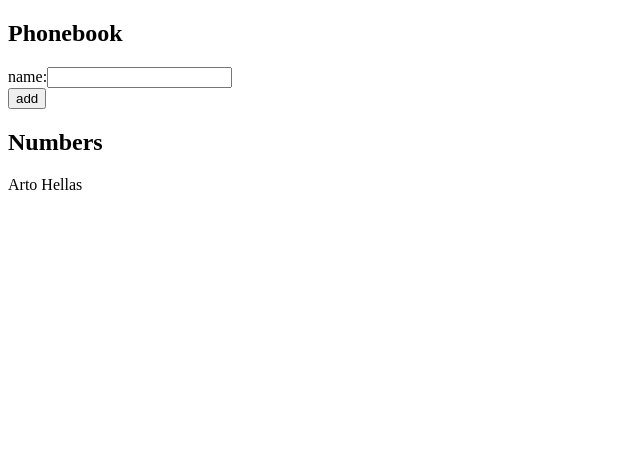
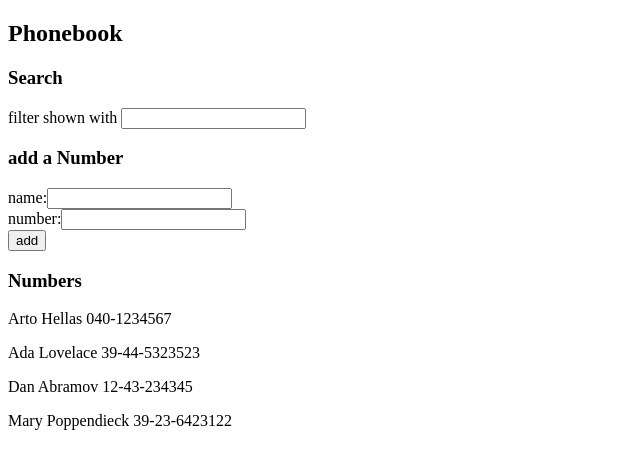
Before and after one commit to Necr0e/FullStackOpen, a React (Vite) app in the folder part2/phonebook/: page / in a window 1280 px wide. Shown: the top 468 px of the page, without its empty margins (0-640 px from the left). Built offline with nearby package versions, Linux system fonts and the light colour scheme.

Commit message:
Tasks 2.8-2.10 refactoring and clean up

```diff
--- a/part2/phonebook/src/App.jsx
+++ b/part2/phonebook/src/App.jsx
@@ -1,48 +1,58 @@
 import { useState } from 'react'
+import Filter from './components/Filter'
+import PersonForm from './components/PersonForm'
+import Persons from './components/Persons'
 
 const App = () => {
-    const [persons, setPersons] = useState([
-        { name: 'Arto Hellas' }
-    ])
+    const initialPersons = [
+        { name: 'Arto Hellas', number: '040-1234567', id: 1 },
+        { name: 'Ada Lovelace', number: '39-44-5323523', id: 2 },
+        { name: 'Dan Abramov', number: '12-43-234345', id: 3 },
+        { name: 'Mary Poppendieck', number: '39-23-6423122', id: 4 }
+    ]
+    const [persons, setPersons] = useState(initialPersons)
     const [newName, setNewName] = useState('')
+    const [newNumber, setNewNumber] = useState('')
+    const [search, setSearch] =useState('')
+
+    const handleChange = (event) => {
+        if (event.target.name === "name") {
+            setNewName(event.target.value)
+        } else if (event.target.name === "number") {
+            setNewNumber(event.target.value)
+        } else if (event.target.name === "search") {
+            setSearch(event.target.value)
+        }
+    }
+
+    const personsToShow = persons.filter(person => person.name.toLowerCase().includes(search.toLowerCase()))
 
     const addPerson = (event) => {
         event.preventDefault()
-        const personObject = {
-            name: newName
+        const nameExists = (person) => person.name === newName
+        if (persons.some(nameExists)) {
+            alert(`${newName} is already added to the phonebook.`)
+        } else if (newName === '' || newNumber === '') {
+            alert(`Missing name or number.`)
+        } else {
+            setPersons(persons.concat({
+                name: newName,
+                number: newNumber
+            }))
+            setNewName('')
+            setNewNumber('')
         }
-        const checkIfNameExists = persons.map(person => person.name)
-        if (checkIfNameExists.includes(newName)) {
-            alert(`${newName} is already added to the phonebook.`)
-            return
-        }
-        setPersons(persons.concat(personObject))
-        setNewName('')
     }
-
-    const handleNameChange = (event) => {
-        setNewName(event.target.value)
-    }
-
     return (
         <div>
             <h2>Phonebook</h2>
-            <form onSubmit={addPerson}>
-                <div>
-                    name:
-                    <input value={newName}
-                           onChange={handleNameChange}/>
-                </div>
-                <div>
-                    <button type='submit'>add</button>
-                </div>
-            </form>
-            <h2>Numbers</h2>
-            <div>
-                {persons.map(person => <p key={person.name}>{person.name}</p>)}
-            </div>
+            <h3>Search</h3>
+            <Filter search={search} onChange={handleChange} />
+            <h3>add a Number</h3>
+            <PersonForm onSubmit={addPerson} newName={newName} newNumber={newNumber} onChange={handleChange} />
+            <h3>Numbers</h3>
+            <Persons personsToShow={personsToShow} />
         </div>
     )
 }
-
 export default App
--- /dev/null
+++ b/part2/phonebook/src/components/Filter.jsx
@@ -0,0 +1,9 @@
+const Filter = ({search, onChange}) => {
+    return (
+        <div>
+            filter shown with <input value={search} name="search" onChange={onChange} />
+        </div>
+    )
+}
+
+export default Filter
--- /dev/null
+++ b/part2/phonebook/src/components/PersonForm.jsx
@@ -0,0 +1,17 @@
+const PersonForm = ({ onSubmit, newName, newNumber, onChange }) => {
+    return (
+    <form onSubmit={onSubmit}>
+        <div>
+            name:
+            <input value={newName} name="name" onChange={onChange}/> <br/>
+            number:
+            <input value={newNumber} name="number" onChange={onChange}/>
+        </div>
+        <div>
+            <button type='submit'>add</button>
+        </div>
+    </form>
+        )
+    }
+
+    export default PersonForm
--- /dev/null
+++ b/part2/phonebook/src/components/Persons.jsx
@@ -0,0 +1,6 @@
+const Persons = ({ personsToShow }) => (
+    <div>
+        {personsToShow.map(person => <p key={person.name}>{person.name} {person.number}</p>)}
+    </div>
+)
+export default Persons
```
